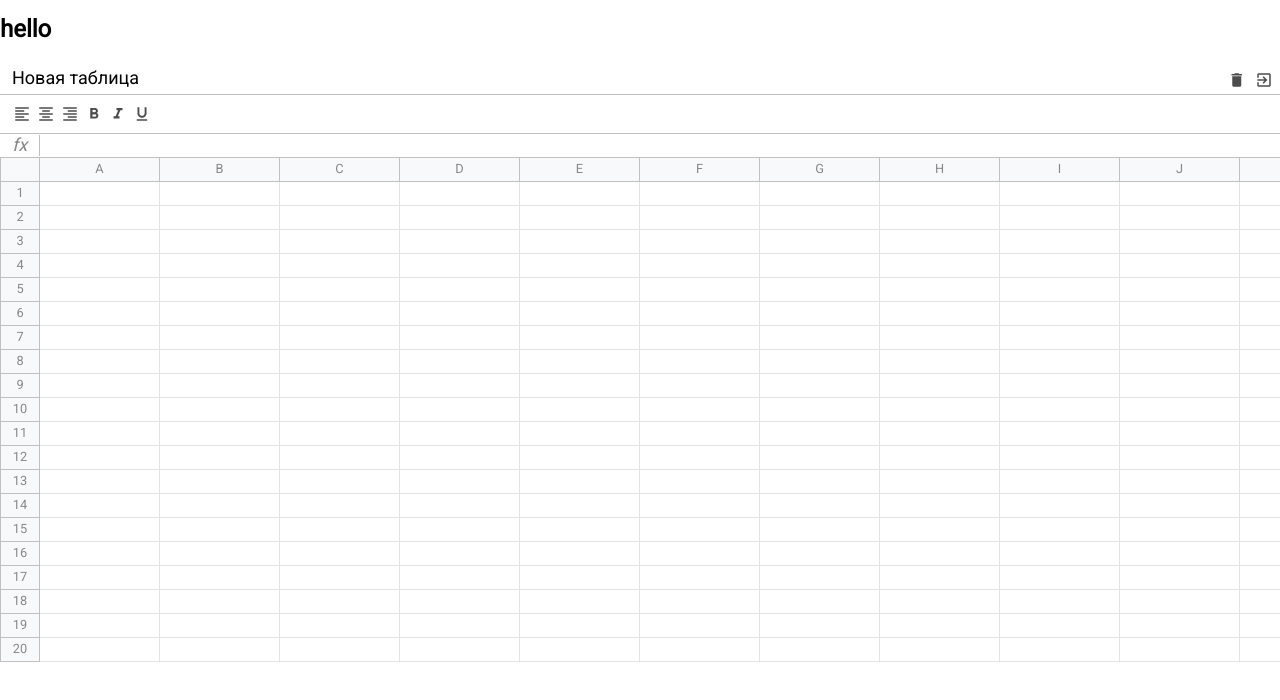
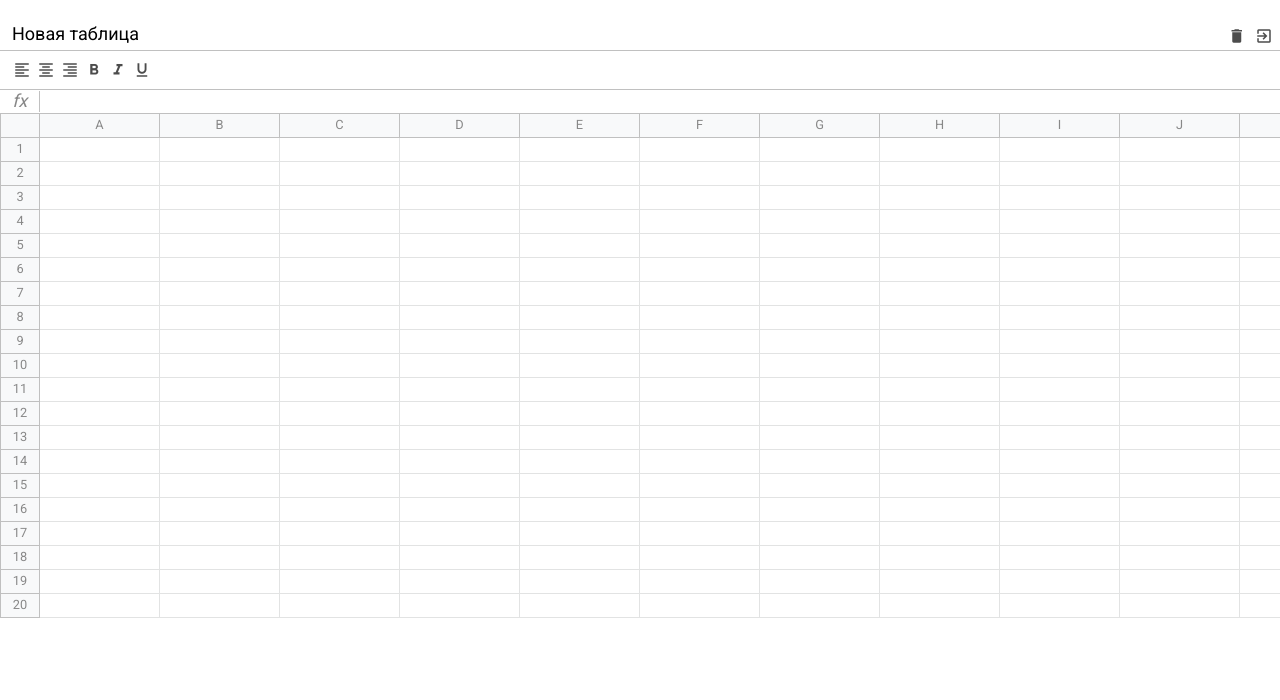
Before and after one commit to MarinaAlexandrovnaV/excel-course, a website built with webpack: page src/index.html in a window 1280 px wide. Built offline with nearby package versions, Linux system fonts and the light colour scheme.

Commit message:
testcommit

```diff
--- a/src/index.html
+++ b/src/index.html
@@ -10,7 +10,7 @@
   <title>Pure JavaScript Excel</title>
 </head>
 <body>
-<h1>hello</h1>
+<h1></h1>
   <div id="app"></div>
 
 </body>
```
